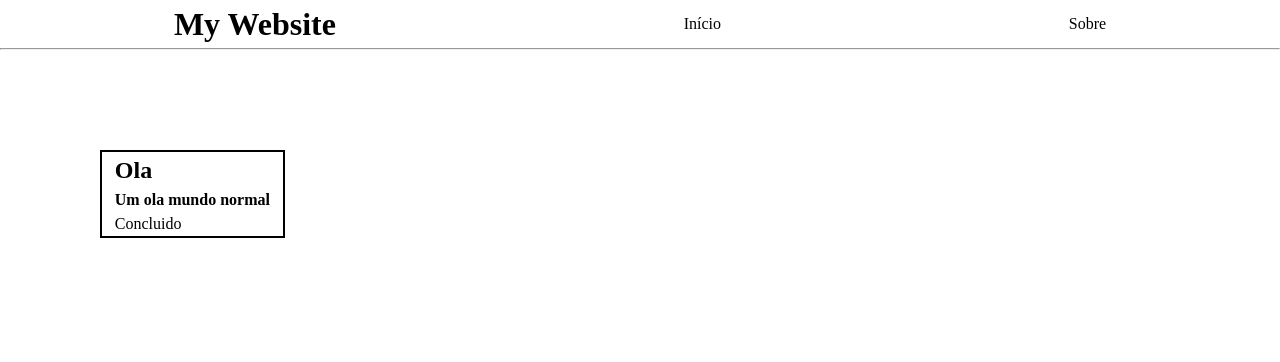
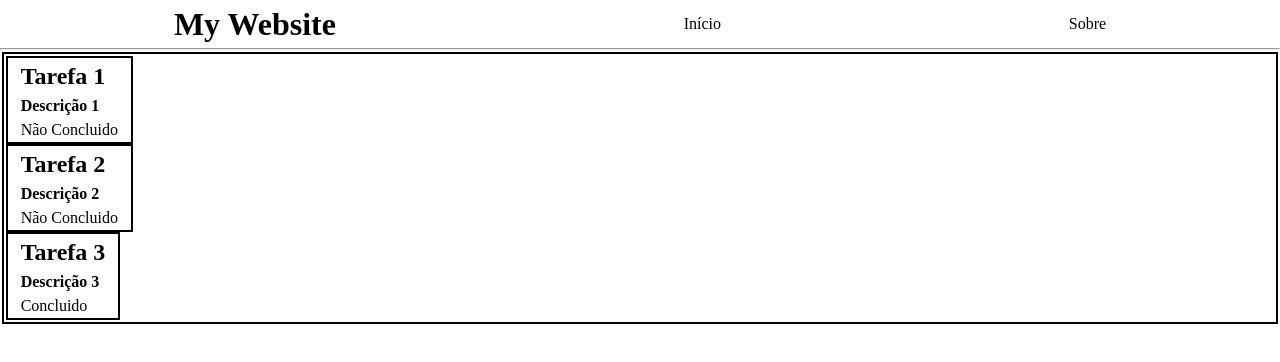
Before and after one commit to kyoduke/react-todo-list-project, a React (Vite) app: page / in a window 1280 px wide. Shown: the top 362 px of the page. Built offline with nearby package versions, Linux system fonts and the light colour scheme.

Commit message:
add list container and a map for lists

```diff
--- a/src/App.jsx
+++ b/src/App.jsx
@@ -4,10 +4,18 @@ import List from "./List"
 
 function App() {
 
+  const lists = [{title: "Tarefa 1", description: "Descrição 1", done: false}, {title: "Tarefa 2", description: "Descrição 2", done: false}, {title: "Tarefa 3", description: "Descrição 3", done: true}]
   return (
     <>
-      <Header/>
-      <List title={'Ola'} description={'Um ola mundo normal'} done={true}/>
+      <Header />
+      <div className='list-container'>
+        {lists.map(list => {
+          // MUDAR KEY
+          return <List key={list.title} title={list.title} description={list.description} done={list.done} />
+        })
+        }
+
+      </div>
     </>
   )
 }
--- a/src/app.css
+++ b/src/app.css
@@ -1,18 +1,21 @@
 .header {
 	display: flex;
 	justify-content: space-around;
+	align-items: center;
+	list-style-type: none;
 }
 
 .header-list-item {
-	list-style-type: none;
-	display: flex;
-	align-items: center;
+}
 
+.list-container {
+	margin: 2px;
+	padding: 2px;
+	border: 2px solid black;
 }
 
 .card-list {
 	padding: 0 1% 0 1%;
 	width: fit-content;
-	margin: 100px;
 	border: 2px solid black;
 }
```
